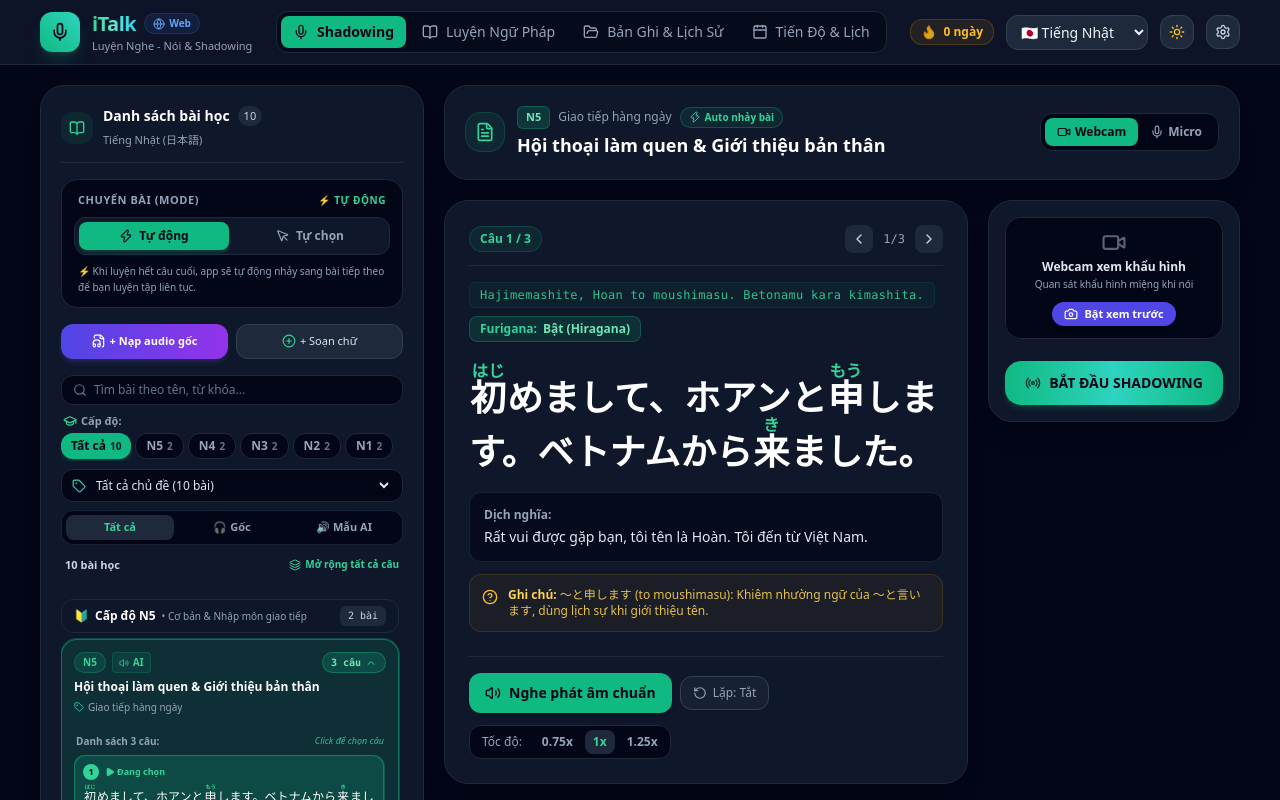
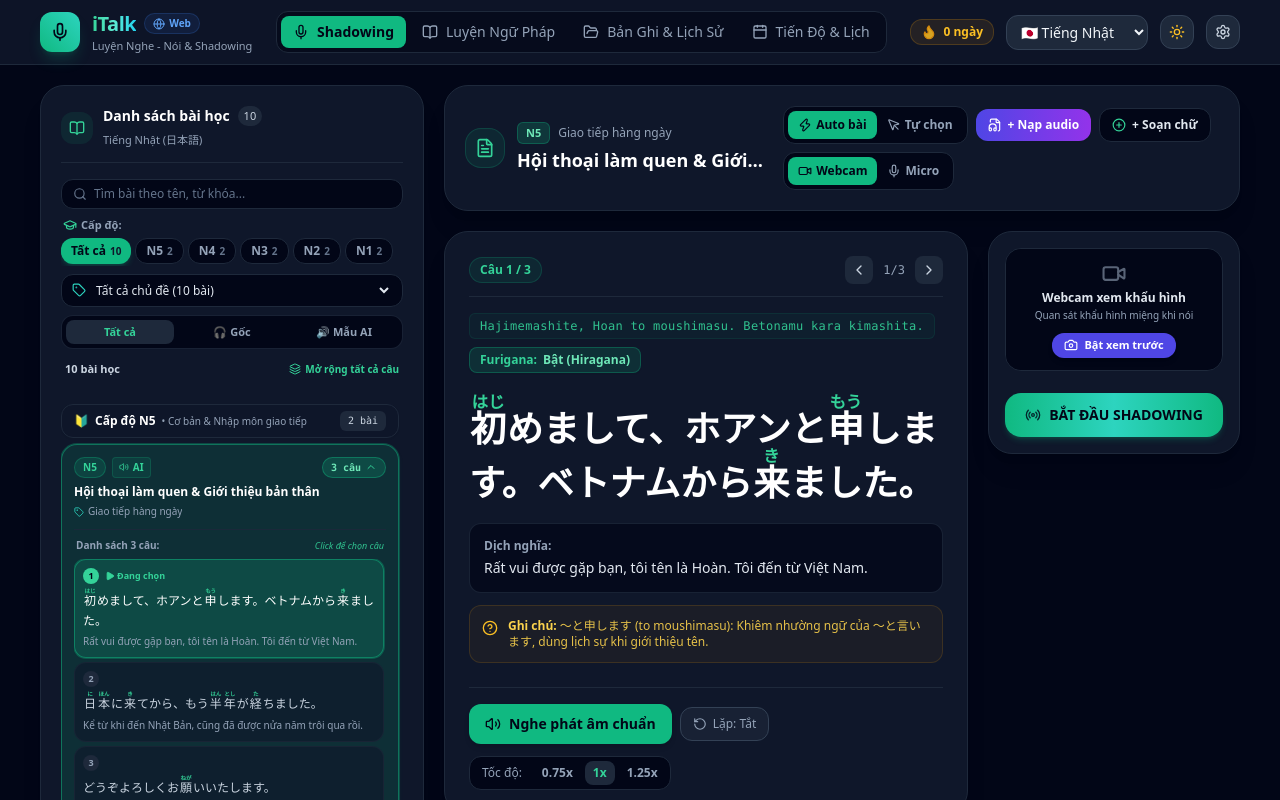
Before and after one commit to hnk24h/iTalk, a React (Vite) app: page / in a window 1280 px wide. Shown: the top 800 px of the page. Built offline with nearby package versions, Linux system fonts and the light colour scheme.

Commit message:
refactor: Move advance mode switcher and action buttons next to webcam/mic toolbar and expand sidebar list area

```diff
--- a/src/components/ShadowingStudio.tsx
+++ b/src/components/ShadowingStudio.tsx
@@ -1043,77 +1043,6 @@ export const ShadowingStudio: React.FC<ShadowingStudioProps> = ({
             </button>
           </div>
 
-          {/* 2-MODE SWITCHER (AUTO JUMP VS MANUAL SELECTION) */}
-          <div className="p-3 rounded-2xl bg-slate-950 border border-slate-800 space-y-2">
-            <div className="flex items-center justify-between text-[11px] text-slate-400 font-semibold uppercase tracking-wider px-1">
-              <span>Chuyển bài (Mode)</span>
-              <span
-                className={`text-[10px] font-bold ${
-                  advanceMode === 'auto' ? 'text-emerald-400' : 'text-indigo-400'
-                }`}
-              >
-                {advanceMode === 'auto' ? '⚡ Tự động' : '👆 Tự chọn'}
-              </span>
-            </div>
-
-            <div className="grid grid-cols-2 gap-1.5 p-1 bg-slate-900 rounded-xl border border-slate-800 text-xs">
-              <button
-                type="button"
-                onClick={() => handleSetAdvanceMode('auto')}
-                className={`flex items-center justify-center gap-1.5 py-1.5 px-2 rounded-lg font-bold transition-all ${
-                  advanceMode === 'auto'
-                    ? 'bg-emerald-500 text-slate-950 shadow-md shadow-emerald-500/20'
-                    : 'text-slate-400 hover:text-slate-200'
-                }`}
-                title="Tự động nhảy sang bài kế tiếp sau khi học hết câu cuối cùng"
-              >
-                <Zap className="w-3.5 h-3.5" />
-                <span>Tự động</span>
-              </button>
-
-              <button
-                type="button"
-                onClick={() => handleSetAdvanceMode('manual')}
-                className={`flex items-center justify-center gap-1.5 py-1.5 px-2 rounded-lg font-bold transition-all ${
-                  advanceMode === 'manual'
-                    ? 'bg-indigo-600 text-white shadow-md shadow-indigo-600/20'
-                    : 'text-slate-400 hover:text-slate-200'
-                }`}
-                title="Người dùng tự bấm vào danh sách để chọn bài theo ý muốn"
-              >
-                <MousePointer className="w-3.5 h-3.5" />
-                <span>Tự chọn</span>
-              </button>
-            </div>
-
-            <p className="text-[10px] text-slate-400 px-1 leading-relaxed">
-              {advanceMode === 'auto'
-                ? '⚡ Khi luyện hết câu cuối, app sẽ tự động nhảy sang bài tiếp theo để bạn luyện tập liên tục.'
-                : '👆 App sẽ ở nguyên bài hiện tại, bạn tự click vào danh sách bên dưới khi muốn chuyển bài.'}
-            </p>
-          </div>
-
-          {/* Action Buttons: Import Audio & Add Custom Text */}
-          <div className="grid grid-cols-2 gap-2">
-            <button
-              onClick={() => setShowAudioImporter(true)}
-              className="flex items-center justify-center gap-1 py-2 px-2.5 rounded-xl bg-gradient-to-r from-indigo-600 to-purple-600 hover:from-indigo-500 hover:to-purple-500 text-white text-[11px] font-bold shadow-md shadow-indigo-500/20 transition-all active:scale-95"
-              title="Nạp file nghe MP3/WAV gốc và lời phụ đề"
-            >
-              <FileAudio className="w-3.5 h-3.5" />
-              <span>+ Nạp audio gốc</span>
-            </button>
-
-            <button
-              onClick={() => setShowAddCustom(true)}
-              className="flex items-center justify-center gap-1 py-2 px-2.5 rounded-xl bg-slate-800 hover:bg-slate-700 text-slate-200 text-[11px] font-medium border border-slate-700 transition-colors"
-              title="Dán đoạn văn bản để luyện đọc"
-            >
-              <PlusCircle className="w-3.5 h-3.5 text-emerald-400" />
-              <span>+ Soạn chữ</span>
-            </button>
-          </div>
-
           {/* Search Input, Level Selector & Topic Filters */}
           <div className="space-y-2">
             {/* Search Input */}
@@ -1265,7 +1194,7 @@ export const ShadowingStudio: React.FC<ShadowingStudioProps> = ({
           </div>
 
           {/* LESSONS LIST (SCROLLABLE & GROUPED) */}
-          <div className="space-y-2 max-h-[calc(100vh-320px)] min-h-[350px] overflow-y-auto pr-1">
+          <div className="space-y-2 max-h-[calc(100vh-230px)] min-h-[460px] overflow-y-auto pr-1">
             {filteredLessons.length === 0 ? (
               <div className="p-4 text-center text-xs text-slate-500 border border-dashed border-slate-800 rounded-2xl">
                 Không tìm thấy bài học nào phù hợp với bộ lọc hiện tại
@@ -1343,16 +1272,6 @@ export const ShadowingStudio: React.FC<ShadowingStudioProps> = ({
                       <Headphones className="w-3 h-3" /> Audio gốc
                     </span>
                   )}
-                  <span
-                    className={`inline-flex items-center gap-1 px-2 py-0.5 rounded-full text-[10px] font-bold border ${
-                      advanceMode === 'auto'
-                        ? 'bg-emerald-500/10 text-emerald-400 border-emerald-500/30'
-                        : 'bg-indigo-500/10 text-indigo-300 border-indigo-500/30'
-                    }`}
-                  >
-                    {advanceMode === 'auto' ? <Zap className="w-3 h-3" /> : <MousePointer className="w-3 h-3" />}
-                    <span>{advanceMode === 'auto' ? 'Auto nhảy bài' : 'Tự chọn bài'}</span>
-                  </span>
                 </div>
                 <h3 className="text-base sm:text-lg font-bold text-white truncate">
                   {activeLesson?.title}
@@ -1360,27 +1279,86 @@ export const ShadowingStudio: React.FC<ShadowingStudioProps> = ({
               </div>
             </div>
 
-            {/* Right: Record Mode Switch (Webcam vs Mic) */}
-            <div className="flex items-center gap-2 self-end md:self-center">
-              <div className="flex items-center bg-slate-950 p-1 rounded-xl border border-slate-800 text-xs">
+            {/* Right: Toolbar (Advance Mode, Action Buttons & Record Mode) */}
+            <div className="flex flex-wrap items-center gap-2 self-start md:self-center">
+              {/* Advance Mode Switcher (Auto vs Manual) */}
+              <div
+                className="flex items-center bg-slate-950 p-1 rounded-xl border border-slate-800 text-xs shrink-0"
+                title="Chế độ chuyển bài khi kết thúc câu cuối"
+              >
                 <button
+                  type="button"
+                  onClick={() => handleSetAdvanceMode('auto')}
+                  className={`flex items-center gap-1 px-2.5 py-1.5 rounded-lg font-bold text-xs transition-all cursor-pointer ${
+                    advanceMode === 'auto'
+                      ? 'bg-emerald-500 text-slate-950 shadow-xs'
+                      : 'text-slate-400 hover:text-slate-200'
+                  }`}
+                  title="Tự động nhảy sang bài kế tiếp sau khi hoàn thành câu cuối"
+                >
+                  <Zap className="w-3.5 h-3.5" />
+                  <span>Auto bài</span>
+                </button>
+                <button
+                  type="button"
+                  onClick={() => handleSetAdvanceMode('manual')}
+                  className={`flex items-center gap-1 px-2.5 py-1.5 rounded-lg font-bold text-xs transition-all cursor-pointer ${
+                    advanceMode === 'manual'
+                      ? 'bg-indigo-600 text-white shadow-xs'
+                      : 'text-slate-400 hover:text-slate-200'
+                  }`}
+                  title="Tự chọn bài trong danh sách theo ý muốn"
+                >
+                  <MousePointer className="w-3.5 h-3.5" />
+                  <span>Tự chọn</span>
+                </button>
+              </div>
+
+              {/* Action Buttons: Import Audio & Add Custom Text */}
+              <button
+                type="button"
+                onClick={() => setShowAudioImporter(true)}
+                className="flex items-center gap-1.5 py-2 px-3 rounded-xl bg-gradient-to-r from-indigo-600 to-purple-600 hover:from-indigo-500 hover:to-purple-500 text-white text-xs font-bold shadow-sm transition-all active:scale-95 cursor-pointer shrink-0"
+                title="Nạp file nghe MP3/WAV gốc và lời phụ đề"
+              >
+                <FileAudio className="w-3.5 h-3.5" />
+                <span>+ Nạp audio</span>
+              </button>
+
+              <button
+                type="button"
+                onClick={() => setShowAddCustom(true)}
+                className="flex items-center gap-1.5 py-2 px-3 rounded-xl bg-slate-950 hover:bg-slate-800 text-slate-200 text-xs font-semibold border border-slate-800 transition-colors cursor-pointer shrink-0"
+                title="Dán đoạn văn bản để tự luyện đọc"
+              >
+                <PlusCircle className="w-3.5 h-3.5 text-emerald-400" />
+                <span>+ Soạn chữ</span>
+              </button>
+
+              {/* Record Mode Switch (Webcam vs Mic) */}
+              <div className="flex items-center bg-slate-950 p-1 rounded-xl border border-slate-800 text-xs shrink-0">
+                <button
+                  type="button"
                   onClick={() => setRecordMode('video')}
-                  className={`flex items-center gap-1 px-3 py-1.5 rounded-lg font-semibold transition-colors ${
+                  className={`flex items-center gap-1 px-2.5 py-1.5 rounded-lg font-semibold transition-colors cursor-pointer ${
                     recordMode === 'video'
                       ? 'bg-emerald-500 text-slate-950 font-bold'
                       : 'text-slate-400 hover:text-slate-200'
                   }`}
+                  title="Luyện nói ghi hình khuôn mặt với Webcam"
                 >
                   <Video className="w-3.5 h-3.5" />
                   <span>Webcam</span>
                 </button>
                 <button
+                  type="button"
                   onClick={() => setRecordMode('audio')}
-                  className={`flex items-center gap-1 px-3 py-1.5 rounded-lg font-semibold transition-colors ${
+                  className={`flex items-center gap-1 px-2.5 py-1.5 rounded-lg font-semibold transition-colors cursor-pointer ${
                     recordMode === 'audio'
                       ? 'bg-emerald-500 text-slate-950 font-bold'
                       : 'text-slate-400 hover:text-slate-200'
                   }`}
+                  title="Chỉ thu âm giọng nói với Micro"
                 >
                   <Mic className="w-3.5 h-3.5" />
                   <span>Micro</span>
```
